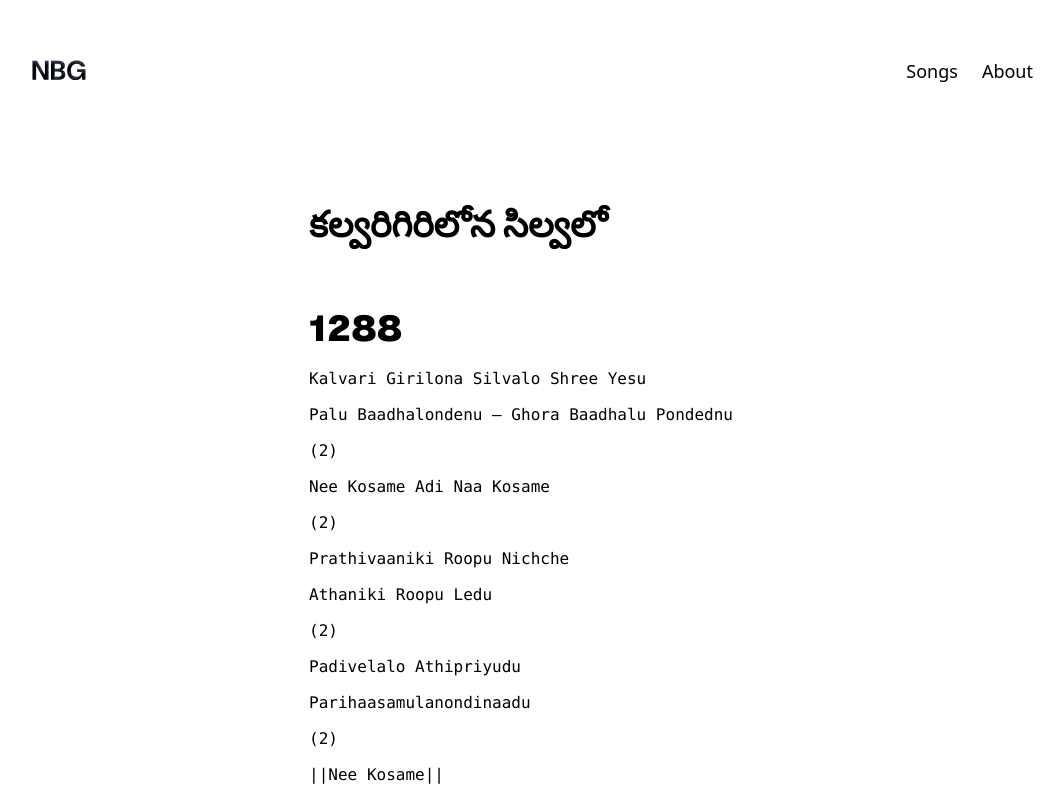
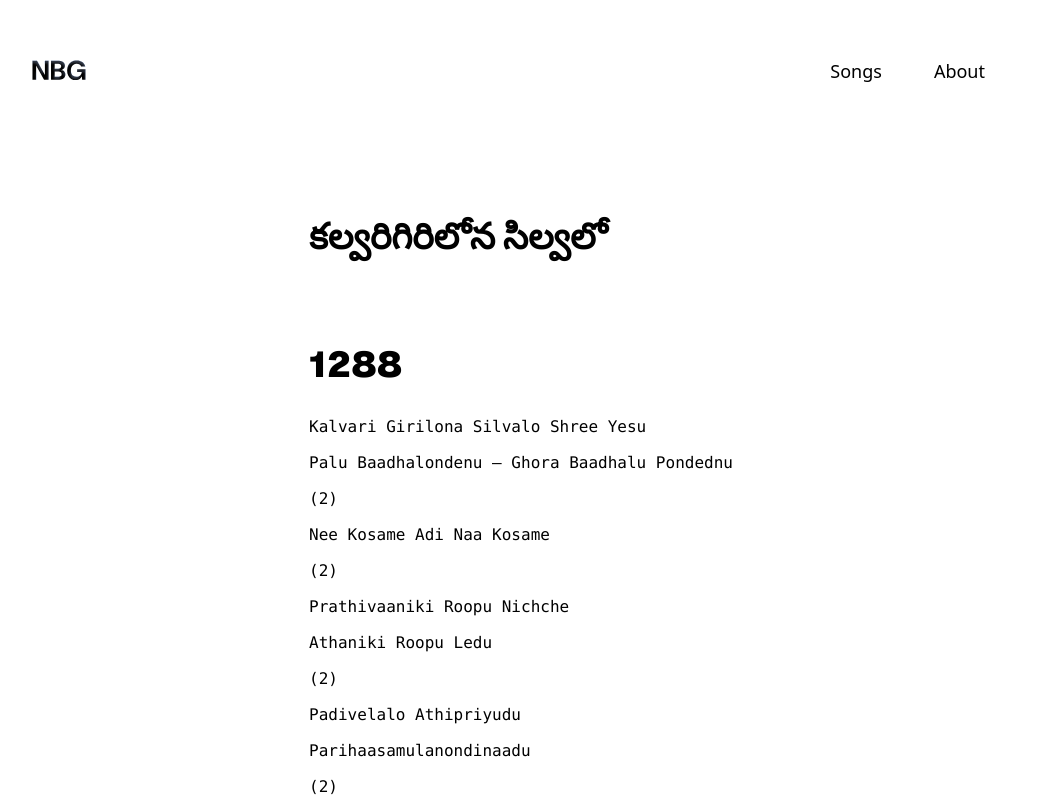
Before and after one commit to nani-samireddy/nbg, a Next.js app: page /songs/1288 in a window 1280 px wide. Shown: the top 800 px of the page, without its empty margins (119-1183 px from the left). Built offline with nearby package versions, Linux system fonts and the light colour scheme.

Commit message:
update page template

```diff
--- a/app/songs/[songSlug]/page.tsx
+++ b/app/songs/[songSlug]/page.tsx
@@ -37,11 +37,11 @@ export default function Page({ params }: { params: { songSlug: string } }) {
         }
         <div className="flex flex-col items-start justify-start gap-10">
         <div className="telugu">
-          <h1 className="font-black text-4xl my-3">{song.telugu_title}</h1>
+          <h1 className="font-black text-4xl my-6">{song.telugu_title}</h1>
           <pre className=" whitespace-pre-wrap leading-10">{song.telugu_lyrics}</pre>
         </div>
         <div className="english">
-          <h1 className="font-black text-4xl my-3">{song.english_title}</h1>
+          <h1 className="font-black text-4xl my-6">{song.english_title}</h1>
           <pre className="whitespace-pre-wrap leading-9">{song.english_lyrics}</pre>
         </div>
         </div>
--- a/components/custom/navbar.tsx
+++ b/components/custom/navbar.tsx
@@ -12,19 +12,19 @@ export default function Navbar() {
                     height={100}
                 /></a>
 
-            <ul className="flex items-center gap-6">
-                <li>
+            <ul className="flex items-center gap-1 mx-6">
+                <li className="hover:bg-slate-200 px-6 py-1 rounded-md transition-all duration-200">
                     <a
                         href="/"
-                        className="text-lg  hover:underline hover:underline-offset-4"
+                        className="text-lg "
                     >
                         Songs
                     </a>
                 </li>
-                <li>
+                <li className="hover:bg-slate-200 px-6 py-1 rounded-md transition-all duration-200">
                     <a
                         href="/about"
-                        className="text-lg  hover:underline hover:underline-offset-4"
+                        className="text-lg "
                     >
                         About
                     </a>
```
